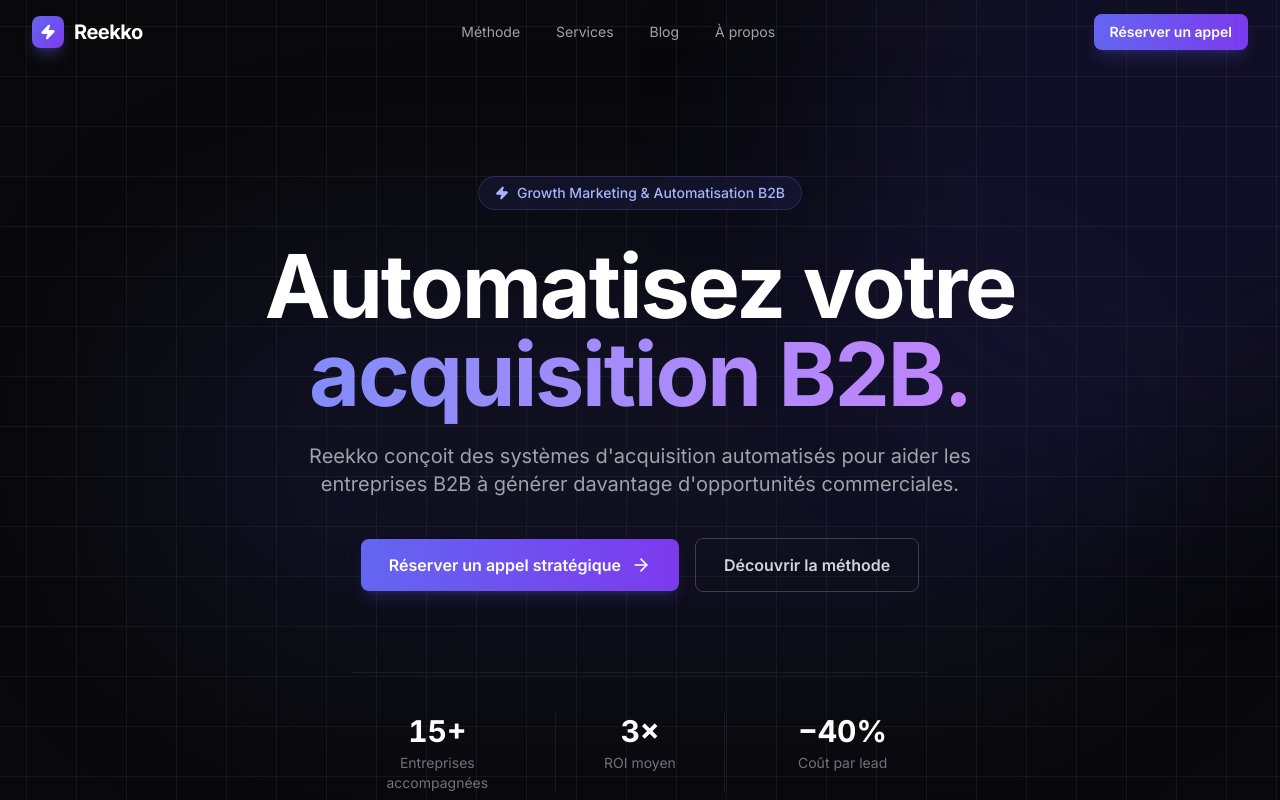
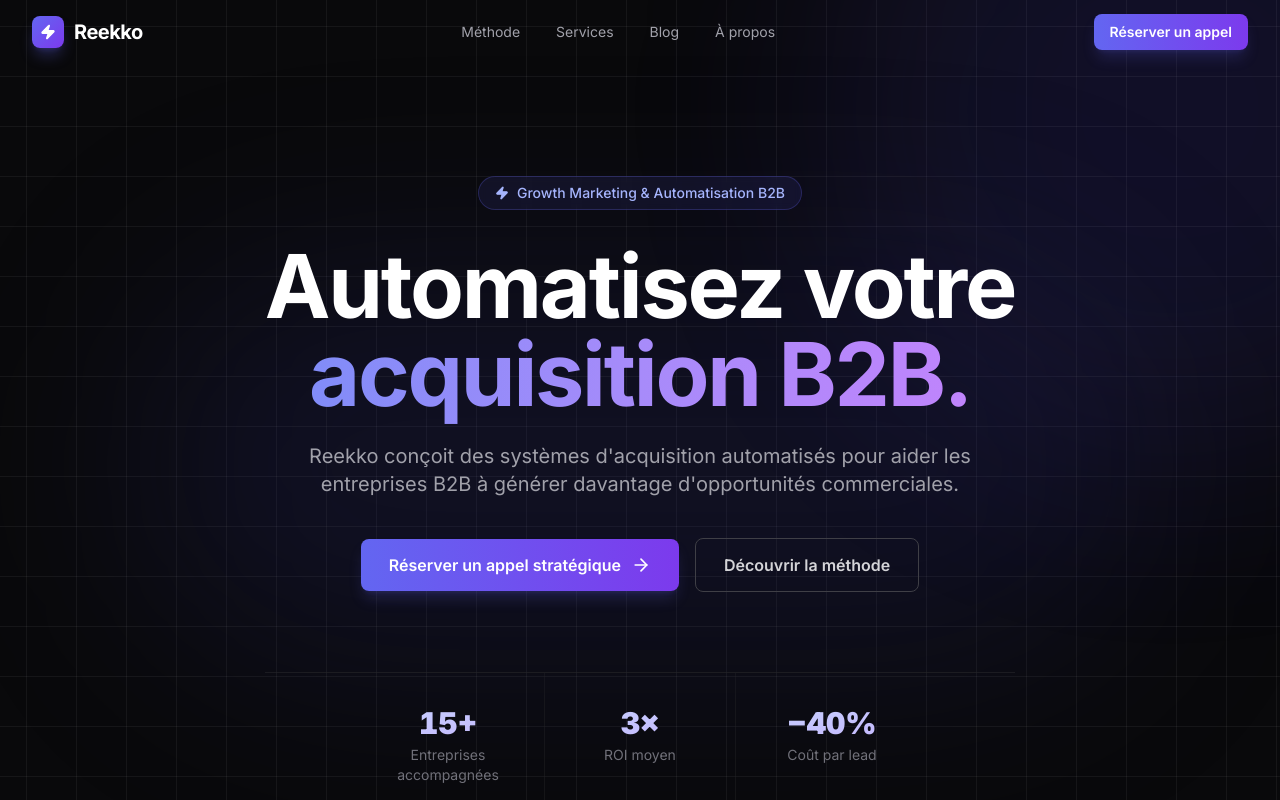
Before and after one commit to Laremss/Reekko, a Next.js app: page / in a window 1280 px wide. Shown: the top 800 px of the page. Built offline with nearby package versions, Linux system fonts and the light colour scheme.

Commit message:
Modification du site

```diff
--- a/components/sections/HeroSection.tsx
+++ b/components/sections/HeroSection.tsx
@@ -54,18 +54,20 @@ export default function HeroSection() {
         </div>
 
         {/* Stats */}
-        <div className="mt-20 pt-10 border-t border-zinc-800/60 grid grid-cols-3 gap-4 sm:gap-8 max-w-xl mx-auto">
-          <div className="text-center">
-            <div className="text-2xl sm:text-3xl font-bold text-white tabular-nums">15+</div>
-            <div className="text-xs sm:text-sm text-zinc-500 mt-1">Entreprises accompagnées</div>
-          </div>
-          <div className="text-center border-x border-zinc-800/60">
-            <div className="text-2xl sm:text-3xl font-bold text-white tabular-nums">3×</div>
-            <div className="text-xs sm:text-sm text-zinc-500 mt-1">ROI moyen</div>
-          </div>
-          <div className="text-center">
-            <div className="text-2xl sm:text-3xl font-bold text-white tabular-nums">−40%</div>
-            <div className="text-xs sm:text-sm text-zinc-500 mt-1">Coût par lead</div>
+        <div className="mt-20 border-t border-zinc-800/60">
+          <div className="grid grid-cols-3 max-w-xl mx-auto">
+            <div className="text-center px-4 py-8">
+              <div className="text-2xl sm:text-3xl font-black bg-gradient-to-br from-indigo-200 to-violet-300 bg-clip-text text-transparent tabular-nums">15+</div>
+              <div className="text-xs sm:text-sm text-zinc-500 mt-1">Entreprises accompagnées</div>
+            </div>
+            <div className="text-center px-4 py-8 border-x border-zinc-800/40">
+              <div className="text-2xl sm:text-3xl font-black bg-gradient-to-br from-indigo-200 to-violet-300 bg-clip-text text-transparent tabular-nums">3×</div>
+              <div className="text-xs sm:text-sm text-zinc-500 mt-1">ROI moyen</div>
+            </div>
+            <div className="text-center px-4 py-8">
+              <div className="text-2xl sm:text-3xl font-black bg-gradient-to-br from-indigo-200 to-violet-300 bg-clip-text text-transparent tabular-nums">−40%</div>
+              <div className="text-xs sm:text-sm text-zinc-500 mt-1">Coût par lead</div>
+            </div>
           </div>
         </div>
       </div>
```
